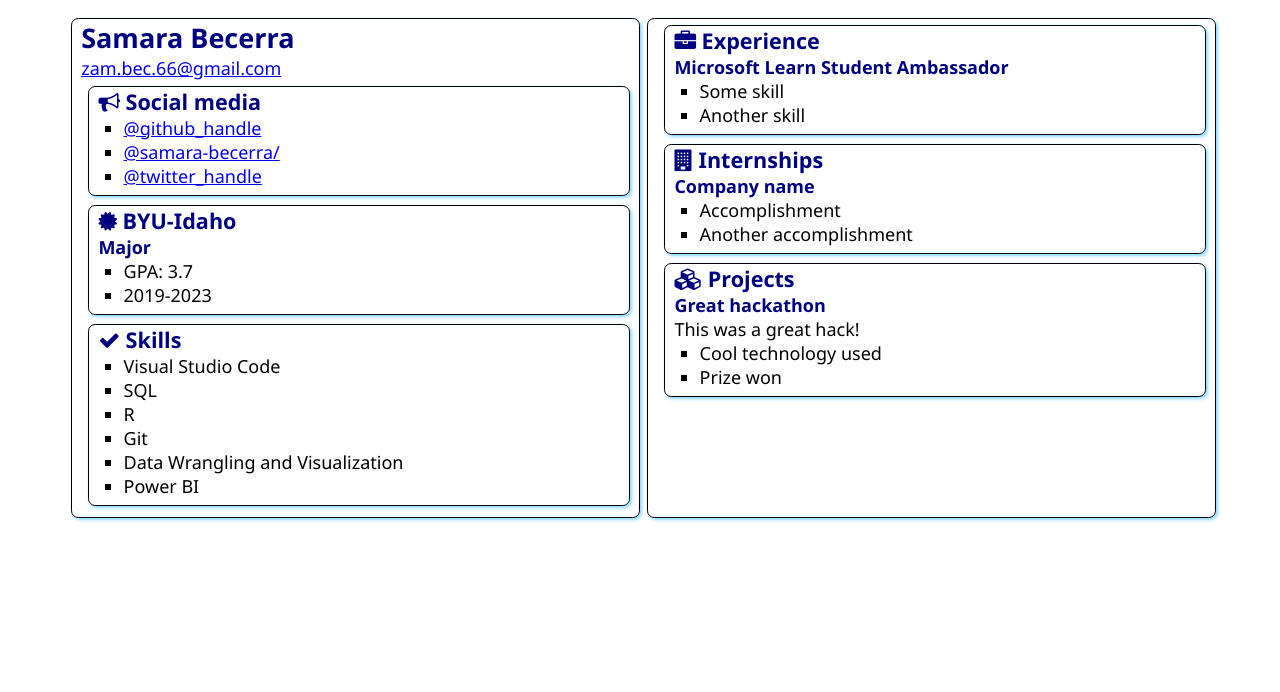
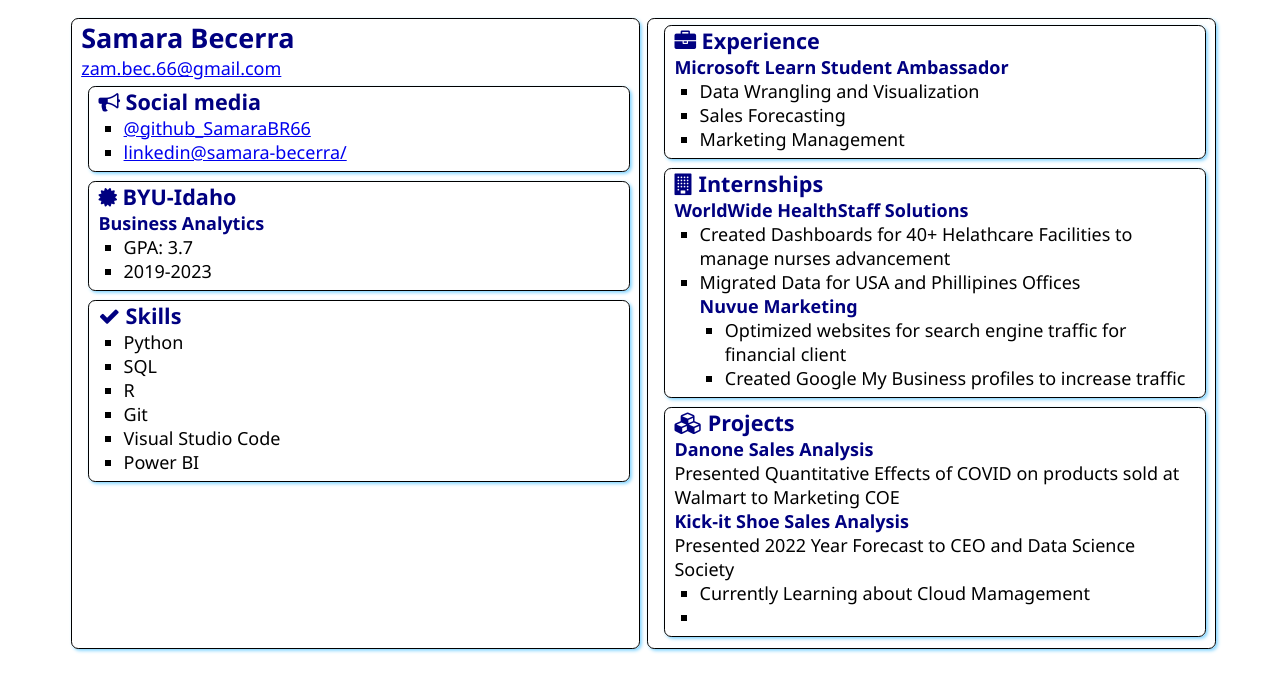
Before and after one commit to SamaraBR66/SATechnicalOnboarding, a plain HTML site: page src/index.html in a window 1280 px wide. Drawn offline with Linux system fonts and the light colour scheme.

Commit message:
app update
commit

```diff
--- a/src/index.html
+++ b/src/index.html
@@ -21,9 +21,9 @@
                     Social media
                 </h2>
                 <ul>
-                    <li><a href="https://github.com/<handle>">@github_handle</a></li>
-                    <li><a href="https://linkedin.com/in/samara-becerra/">@samara-becerra/</a></li>
-                    <li><a href="https://twitter.com/<handle>">@twitter_handle</a></li>
+                    <li><a href="https://github.com/SamaraBR66">@github_SamaraBR66</a></li>
+                    <li><a href="https://linkedin.com/in/samara-becerra/">linkedin@samara-becerra/</a></li>
+
                 </ul>
             </section>
 
@@ -33,7 +33,7 @@
                         <i class="fa fa-certificate" aria-hidden="true"></i>
                         BYU-Idaho
                     </h2>
-                    <h3>Major</h3>
+                    <h3>Business Analytics</h3>
                     <ul>
                         <li>GPA: 3.7</li>
                         <li>2019-2023</li>
@@ -47,11 +47,11 @@
                     Skills
                 </h2>
                 <ul>
-                    <li>Visual Studio Code</li>
+                    <li>Python</li>
                     <li>SQL</li>
                     <li>R </li>
                     <li>Git</li>
-                    <li>Data Wrangling and Visualization</li>
+                    <li>Visual Studio Code</li>
                     <li>Power BI</li>
                 </ul>
             </section>
@@ -64,8 +64,9 @@
                 </h2>
                 <h3>Microsoft Learn Student Ambassador</h3>
                 <ul>
-                    <li>Some skill</li>
-                    <li>Another skill</li>
+                    <li>Data Wrangling and Visualization</li>
+                    <li>Sales Forecasting </li>
+                    <li>Marketing Management</li>
                 </ul>
             </section>
             <section class="box">
@@ -74,10 +75,16 @@
                     Internships
                 </h2>
 
-                <h3>Company name</h3>
+                <h3>WorldWide HealthStaff Solutions</h3>
                 <ul>
-                    <li>Accomplishment</li>
-                    <li>Another accomplishment</li>
+                    <li>Created Dashboards for 40+ Helathcare Facilities to manage nurses advancement</li>
+                    <li>Migrated Data for USA and Phillipines Offices</li>
+                <h3>Nuvue Marketing</h3>
+                <ul>
+                    <li>Optimized websites for search engine traffic for financial client</li>
+                    <li>Created Google My Business profiles to increase traffic</li>
+
+
                 </ul>
             </section>
             <section class="box">
@@ -86,11 +93,13 @@
                     Projects
                 </h2>
 
-                <h3>Great hackathon</h3>
-                <div>This was a great hack!</div>
+                <h3>Danone Sales Analysis </h3>
+                <div>Presented Quantitative Effects of COVID on products sold at Walmart to Marketing COE</div>
+                <h3>Kick-it Shoe Sales Analysis</h3>
+                <div>Presented 2022 Year Forecast to CEO and Data Science Society</div>
                 <ul>
-                    <li>Cool technology used</li>
-                    <li>Prize won</li>
+                    <li>Currently Learning about Cloud Mamagement</li>
+                    <li></li>
                 </ul>
             </section>
         </article>
```
